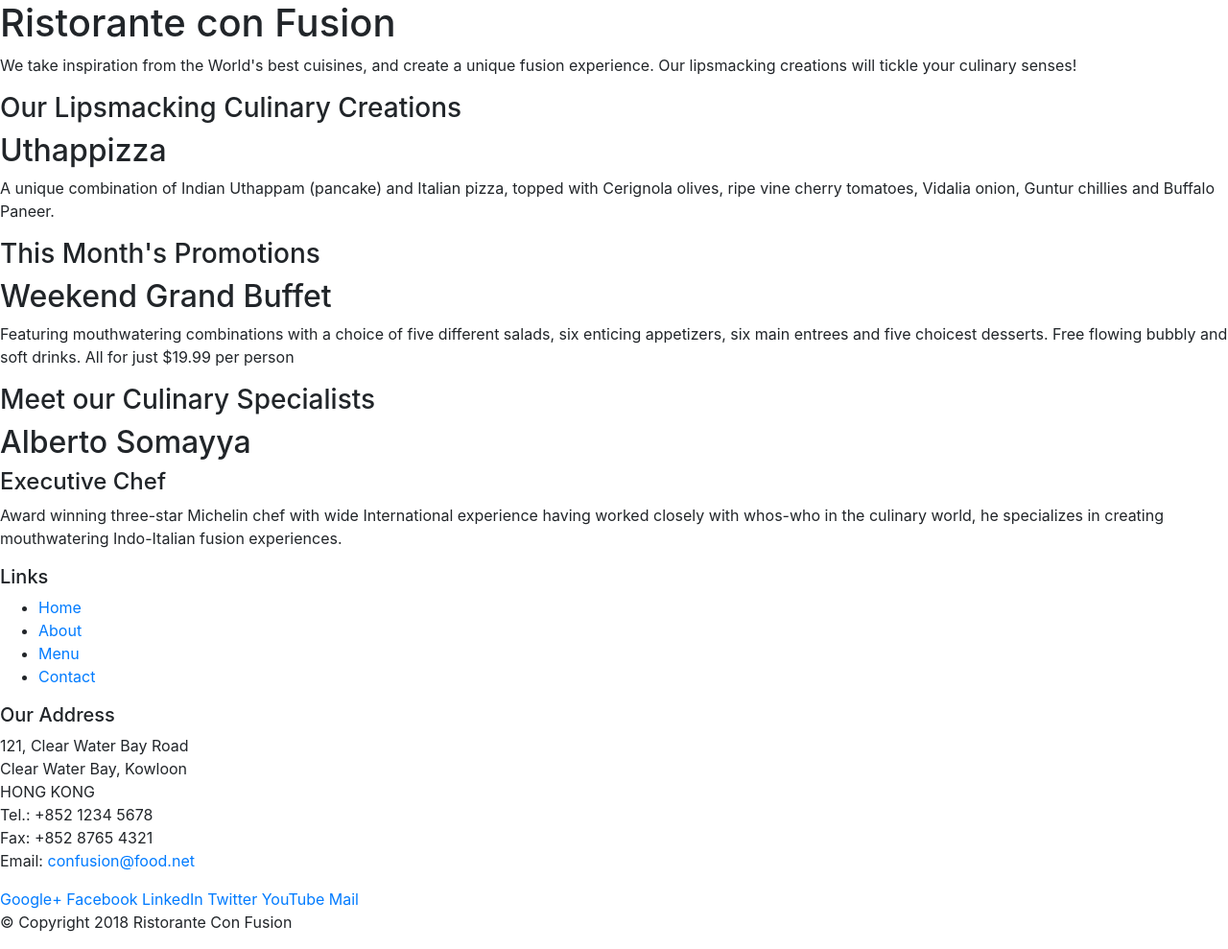
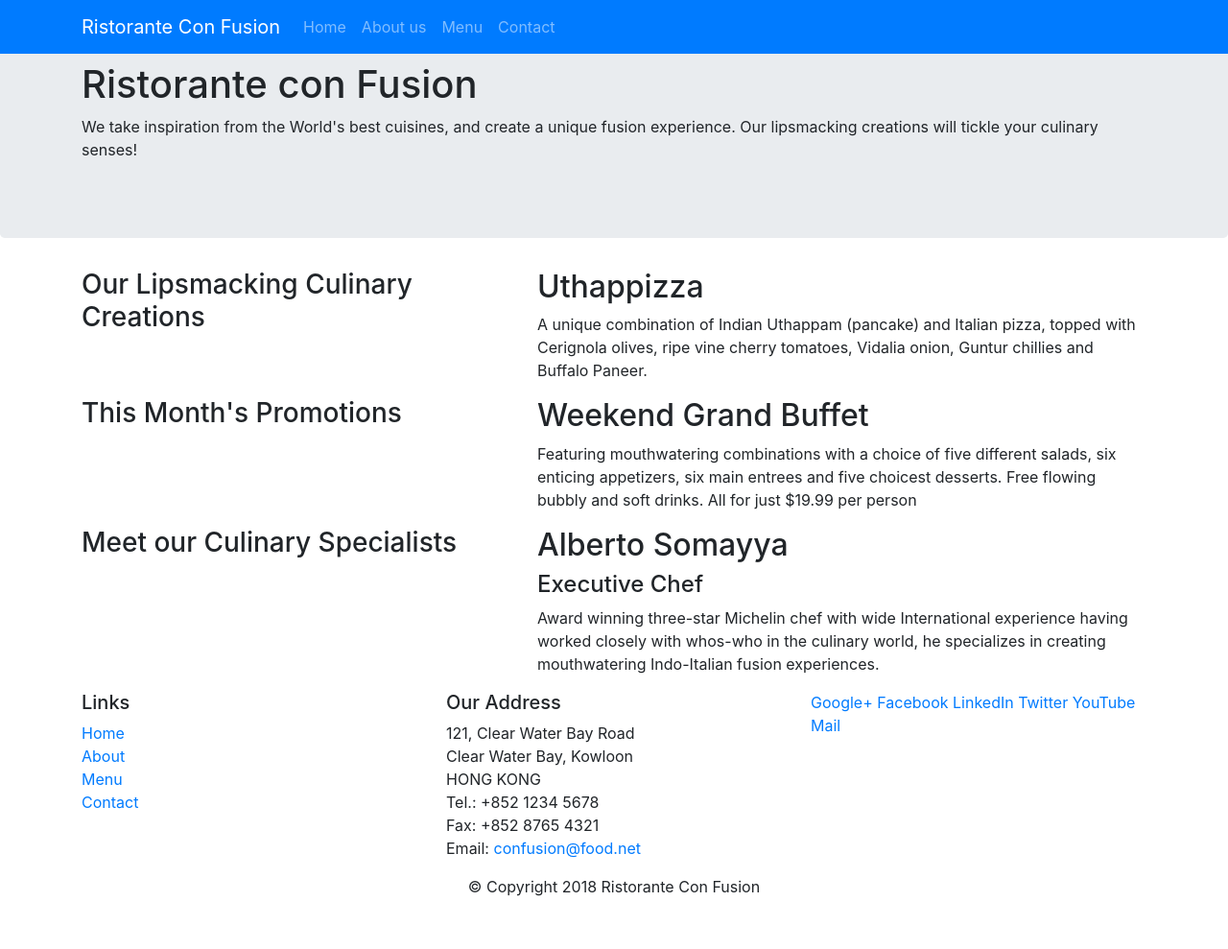
Before and after one commit to arunroyjhs/boot_test, a website: page index.html in a window 1280 px wide. Shown: the whole page at 96% size. After the commit the page ends 952 px from the top, so only its background shows below. Drawn offline with nearby package versions, Linux system fonts and the light colour scheme.

Commit message:
navbar changes

```diff
--- a/index.html
+++ b/index.html
@@ -13,11 +13,28 @@
 </head>
 
 <body>
+    <nav class="navbar navbar-dark navbar-expand-sm bg-primary fixed-top">
+        <div class="container">
+            <button class="navbar-toggler" type="button" data-toggle="collapse" data-targert="#Navbar">
+                <span class="navbar-toggler-icon"></span>
 
-    <header>
-        <div>
-            <div>
-                <div>
+            </button>
+            <a class="navbar-brand" href="#">Ristorante Con Fusion</a>
+            <div class="collapse navbar-collapse" id="Navbar">
+                <ul class="navbar-nav mr-auto">
+                    <li class="nav-itme"><a class="nav-link" href="#">Home</a></li>
+                    <li class="nav-itme"><a class="nav-link" href="#">About us</a></li>
+                    <li class="nav-itme"><a class="nav-link" href="#">Menu</a></li>
+                    <li class="nav-itme"><a class="nav-link" href="#">Contact</a></li>
+                </ul>
+            </div>
+        </div>
+
+    </nav>
+    <header class="jumbotron">
+        <div class="container">
+            <div class="row">
+                <div class="col-sm-12">
                     <h1>Ristorante con Fusion</h1>
                     <p>We take inspiration from the World's best cuisines, and create a unique fusion experience. Our lipsmacking creations will tickle your culinary senses!</p>
                 </div>
@@ -27,33 +44,33 @@
         </div>
     </header>
 
-    <div>
-        <div>
-            <div>
+    <div class="container">
+        <div class="row">
+            <div class="col-sm-5">
                 <h3>Our Lipsmacking Culinary Creations</h3>
             </div>
-            <div>
+            <div class="col-sm">
                 <h2>Uthappizza</h2>
                 <p>A unique combination of Indian Uthappam (pancake) and Italian pizza, topped with Cerignola olives, ripe vine cherry tomatoes, Vidalia onion, Guntur chillies and Buffalo Paneer.</p>
             </div>
         </div>
 
 
-        <div>
-            <div>
+        <div class="row">
+            <div class="col-sm-5">
                 <h3>This Month's Promotions</h3>
             </div>
-            <div>
+            <div class="col-sm">
                 <h2>Weekend Grand Buffet</h2>
                 <p>Featuring mouthwatering combinations with a choice of five different salads, six enticing appetizers, six main entrees and five choicest desserts. Free flowing bubbly and soft drinks. All for just $19.99 per person </p>
             </div>
         </div>
 
-        <div>
-            <div>
+        <div class="row">
+            <div class="col-sm-5">
                 <h3>Meet our Culinary Specialists</h3>
             </div>
-            <div>
+            <div class="col-sm">
                 <h2>Alberto Somayya</h2>
                 <h4>Executive Chef</h4>
                 <p>Award winning three-star Michelin chef with wide International experience having worked closely with whos-who in the culinary world, he specializes in creating mouthwatering Indo-Italian fusion experiences. </p>
@@ -62,18 +79,18 @@
     </div>
 
     <footer>
-        <div>
-            <div>
-                <div>
+        <div class="container">
+            <div class="row">
+                <div class="col-sm-4">
                     <h5>Links</h5>
-                    <ul>
+                    <ul class="list-unstyled">
                         <li><a href="#">Home</a></li>
                         <li><a href="#">About</a></li>
                         <li><a href="#">Menu</a></li>
                         <li><a href="#">Contact</a></li>
                     </ul>
                 </div>
-                <div>
+                <div class="col-sm-4">
                     <h5>Our Address</h5>
                     <address>
 		              121, Clear Water Bay Road<br>
@@ -84,7 +101,7 @@
 		              Email: <a href="mailto:confusion@food.net">confusion@food.net</a>
 		           </address>
                 </div>
-                <div>
+                <div class="col-sm-4">
                     <div>
                         <a href="http://google.com/+">Google+</a>
                         <a href="http://www.facebook.com/profile.php?id=">Facebook</a>
@@ -96,7 +113,7 @@
                 </div>
            </div>
            <div>
-                <div>
+                <div style="text-align: center">
                     <p>© Copyright 2018 Ristorante Con Fusion</p>
                 </div>
            </div>
```
